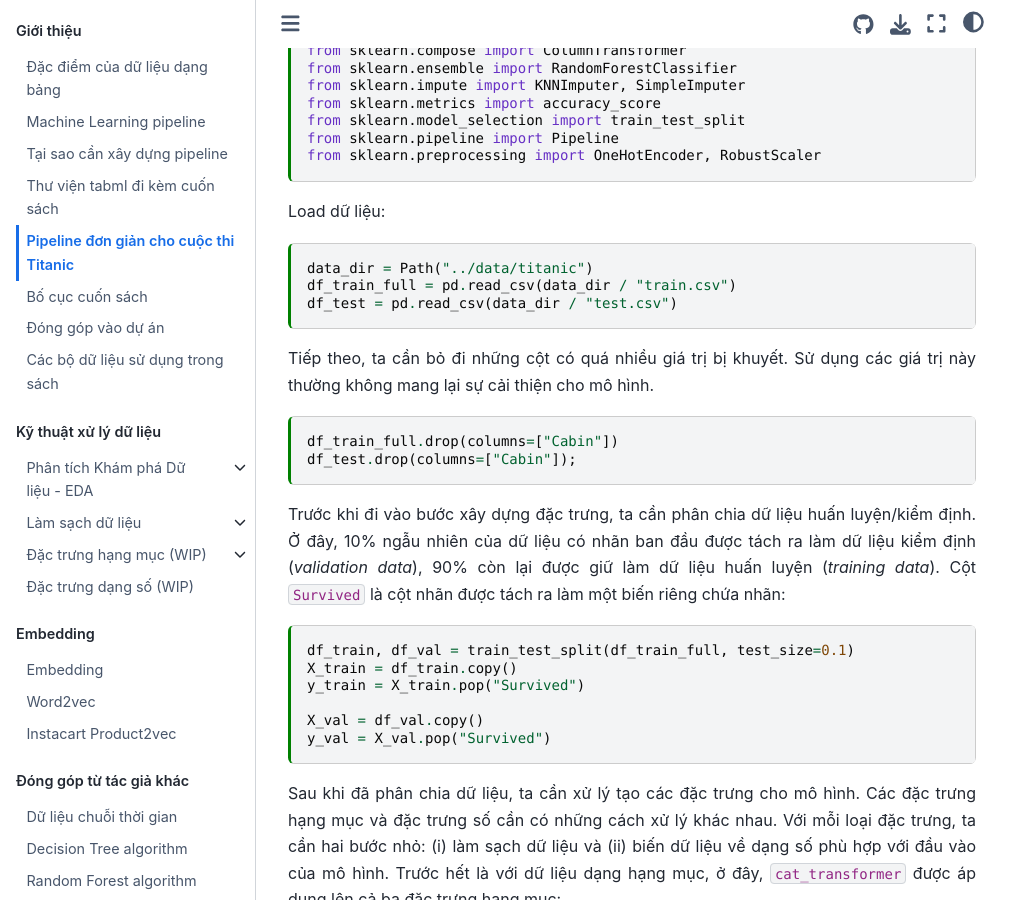
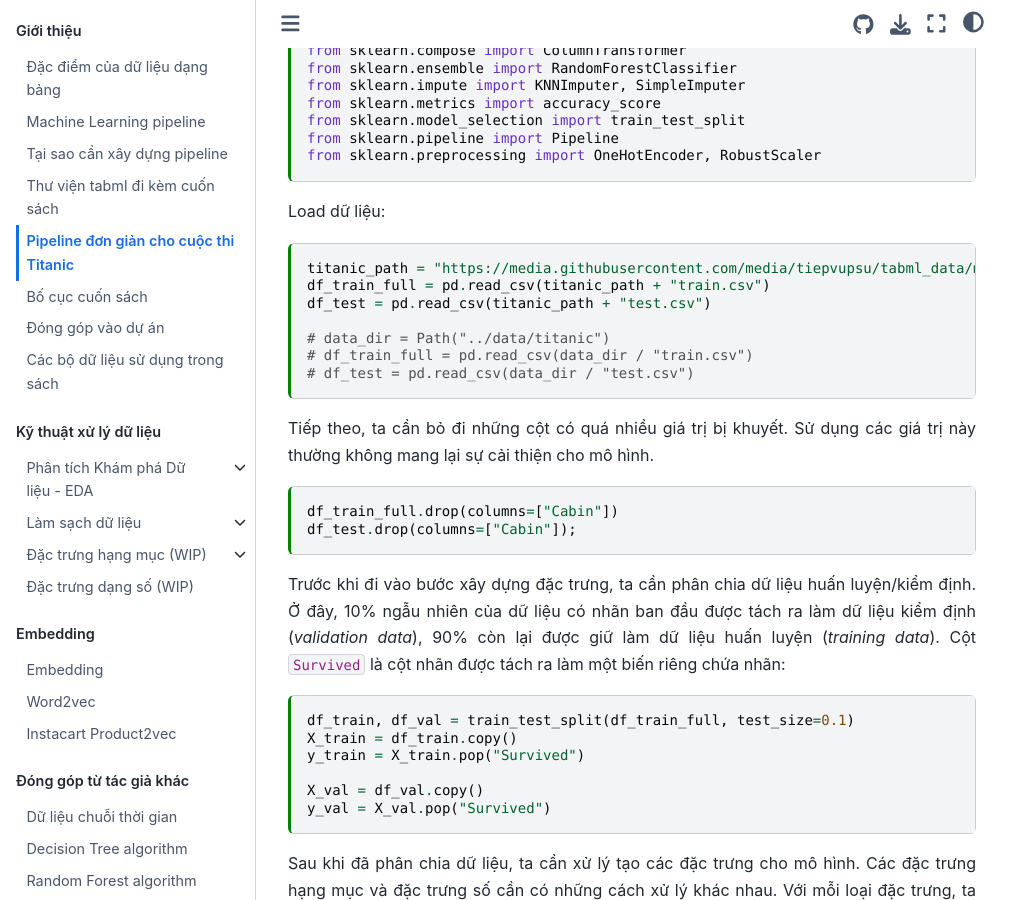
Before and after one commit to tiepvupsu/tabml_book, a Jupyter Book: the page built from book/ch_intro/titanic_pipeline.md, in a window 1280 px wide and 900 px high, scrolled down 395 px. Shown: the whole window, without its empty margins (0-1031 px from the left). Built offline with Jupyter Book 1.0.4 settings and Sphinx 7.4.7 and the Sphinx Book theme 1.1.4, drawn with Linux system fonts in a browser that asks for light colours; comment, search, counter and statistics services are not loaded; some of the changed text lies outside the part shown.

Commit message:
fix titanic_pipeline

````diff
--- a/book/ch_intro/titanic_pipeline.md
+++ b/book/ch_intro/titanic_pipeline.md
@@ -36,9 +36,13 @@
 Load dữ liệu:
 
 ```{code-cell} ipython3
-data_dir = Path("../data/titanic")
-df_train_full = pd.read_csv(data_dir / "train.csv")
-df_test = pd.read_csv(data_dir / "test.csv")
+titanic_path = "https://media.githubusercontent.com/media/tiepvupsu/tabml_data/master/titanic/"
+df_train_full = pd.read_csv(titanic_path + "train.csv")
+df_test = pd.read_csv(titanic_path + "test.csv")
+
+# data_dir = Path("../data/titanic")
+# df_train_full = pd.read_csv(data_dir / "train.csv")
+# df_test = pd.read_csv(data_dir / "test.csv")
 ```
 
 Tiếp theo, ta cần bỏ đi những cột có quá nhiều giá trị bị khuyết. Sử dụng các giá trị này thường không mang lại sự cải thiện cho mô hình.
@@ -116,7 +120,7 @@
 ```{code-cell} ipython3
 # make submission
 preds = full_pp.predict(df_test)
-sample_submission = pd.read_csv(data_dir / "gender_submission.csv")
+sample_submission = pd.read_csv(titanic_path + "gender_submission.csv")
 sample_submission["Survived"] = preds
 sample_submission.to_csv("titanic_submission.csv", index=False)
 ```
````
Also changed, not shown: other parts of book/ch_intro/titanic_pipeline.md (+2 -2 lines).
